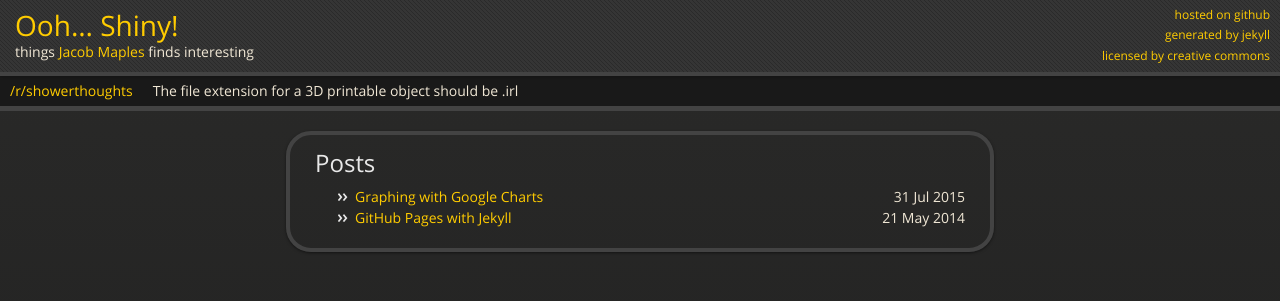
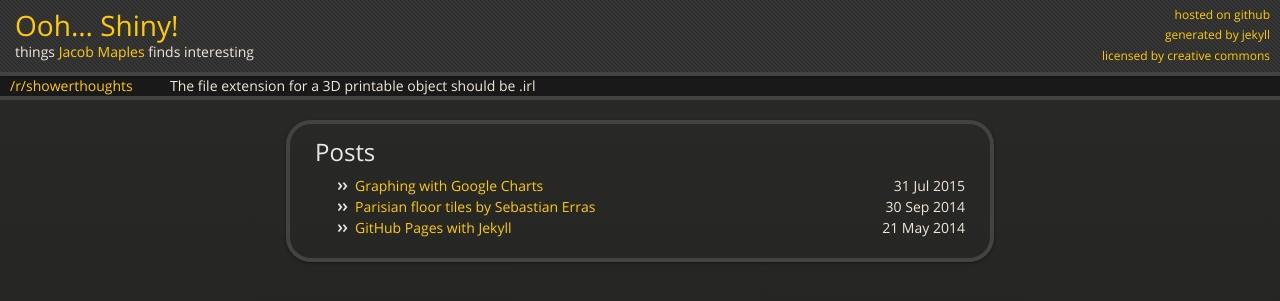
Before and after one commit to jimaples/jimaples.github.io, a Jekyll site: the page built from index.html, in a window 1280 px wide. Shown: the top 301 px of the page. Built offline with Jekyll 4.4.1, drawn with Linux system fonts in a browser that asks for light colours; nearby versions of some CDN libraries.

```diff
--- a/_config.yaml
+++ b/_config.yaml
@@ -6,3 +6,4 @@
     values:
       layout: "default"
       author: "Jacob Maples"
+      via: False
--- a/_layouts/default.html
+++ b/_layouts/default.html
@@ -42,10 +42,9 @@
 		</div><!-- end header -->
 
 		<div id="quotes">
-			<table><tbody><tr>
-				<td id="quotelink"><a href="https://www.reddit.com/r/showerthoughts" target="_blank">/r/showerthoughts</a></td>
-				<td id="quotetext">Some Alligators can grow up to 14 feet but most only have 4.</td>
-			</tr></tbody></table>
+			<div id="quotelink"></div>
+			<div id="quotetext"></div>
+			<div style="clear:both"></div>
 		</div>
 
 		<div class="wrapper">
--- /dev/null
+++ b/_posts/2014-09-30-colossal.html
@@ -0,0 +1,6 @@
+---
+title: Parisian floor tiles by Sebastian Erras
+layout: pictures
+via: <a href="http://www.thisiscolossal.com/2015/09/paris-mosaic-floors/" target="_blank">Colossal</a>
+pictures: http://www.thisiscolossal.com/wp-content/uploads/2015/09/unnamed-1.jpg,http://www.thisiscolossal.com/wp-content/uploads/2015/09/unnamed-8.jpg,http://www.thisiscolossal.com/wp-content/uploads/2015/09/unnamed-2.jpg,http://www.thisiscolossal.com/wp-content/uploads/2015/09/unnamed-3.jpg,http://www.thisiscolossal.com/wp-content/uploads/2015/09/unnamed-7.jpg
+---
--- a/javascripts/jimaples.js
+++ b/javascripts/jimaples.js
@@ -1,7 +1,11 @@
 // load the showerthoughts if needed
 load_quotes = function() {
+	$('#quotes')[0].style.borderBottom = '4px solid #434343';
+	$('.wrapper')[0].style.marginTop = '20px';
+
 	$('#quotetext').click(new_quote);
 	$('#quotetext')[0].title = 'Click me!';
+	resize_quote();
 
 	if (typeof thoughts == 'undefined') {
 		$.get('/files/showerthoughts.txt', function(data) {
@@ -13,15 +17,59 @@
 	} else { new_quote(); }
 }
 
-// add the quote structure
-// <a href="https://www.reddit.com/r/showerthoughts" target="_blank">/r/showerthoughts</a>
+resize_quote = function() {
+	// set in CSS
+	var w = $(window).width()-$('#quotelink').width()-40;
+	console.log('Window '+$(window).width()+' link '+$('#quotelink').width()+' text '+w);
+	$('#quotetext').width(w);
+}
 
 // update the quote
 new_quote = function() {
 	var i = Math.floor(Math.random() * thoughts.length);
 	console.log('new_quote: '+i+' '+thoughts[i]);
 	$('#quotetext')[0].innerHTML = thoughts[i];
+	$('#quotelink')[0].innerHTML = '<a href="https://www.reddit.com/r/showerthoughts" target="_blank">/r/showerthoughts</a>';
 }
 
 // update the page
 $('#quotes').ready(load_quotes);
+$(window).resize(resize_quote);
+
+// pictures.html layout functions ////////////////////////////////////////////
+$('#pic').ready(function() {
+	var e = $('.thumbnail');
+	if (e.length) {
+		// click on a thumbnail to show that image
+		change_pic = function(src) {
+			$('#pic')[0].src = src;
+		}
+		e.click(function(){ change_pic(this.src); });
+
+		// click on the big pic to show the next
+		var src = [];
+		var prev_next = {};
+		for (var i=0; i < e.length; i++) {
+			src.push(e[i].src);
+			prev_next[e[i].src] = { 'next': (e[i+1] ? i+1 : 0),
+			                        'prev': (e[i-1] ? i-1 : e.length-1) };
+		}
+		$('#pic').mousedown(function(event) {
+			switch (event.which) {
+				case 1:
+					this.src = src[prev_next[this.src].next];
+					break;
+				//case 2:
+				//	alert('Middle Mouse button pressed.');
+				//	break;
+				case 3:
+					this.src = src[prev_next[this.src].prev];
+					break;
+				//default:
+				//	alert('You have a strange Mouse!');
+			}
+			this.scrollIntoView(true);
+		// and disable the right-click menu
+		}).contextmenu(function() {return false;});
+	}
+})
--- a/stylesheets/jimaples.css
+++ b/stylesheets/jimaples.css
@@ -1,6 +1,5 @@
 #quotes {
 	margin-top: 75px;
-	border-bottom: 4px solid #434343;
 	background-color: #191919;
 }
 #quotes table {
@@ -10,12 +9,15 @@
 #quotelink {
 	color: #FC0;
 	margin: 0 10px;
-	vertical-align: text-top;
-	width: 80px;
+	float: left;
+	width: 150px;
+}
+#quotetext {
+	float: left;
 }
 
 .wrapper {
-	margin-top: 20px;
+	margin-top: 90px;
 	border: 4px solid #434343;
 	box-shadow: 0px 1px 3px rgba(0, 0, 0, 0.5);
 	border-radius: 25px;
@@ -48,3 +50,29 @@
 #posts abbr {
 	float:right;
 }
+
+.divider {
+	text-align: center;
+	border-top: 4px solid #434343;
+	width: 50%;
+	margin-left: 25%;
+}
+
+.flipY {
+	vertical-align: bottom;
+
+    -moz-transform: scaleY(-1);
+    -o-transform: scaleY(-1);
+    -webkit-transform: scaleY(-1);
+    transform: scaleY(-1);
+    filter: FlipV;
+    -ms-filter: "FlipV";
+}
+
+.flipY img {
+	vertical-align: bottom;
+}
+
+#pic {
+	margin: 20px 0;
+}
```
Also changed, not shown: _layouts/pictures.html (added, +23 -0 lines), images/div.png (added).
